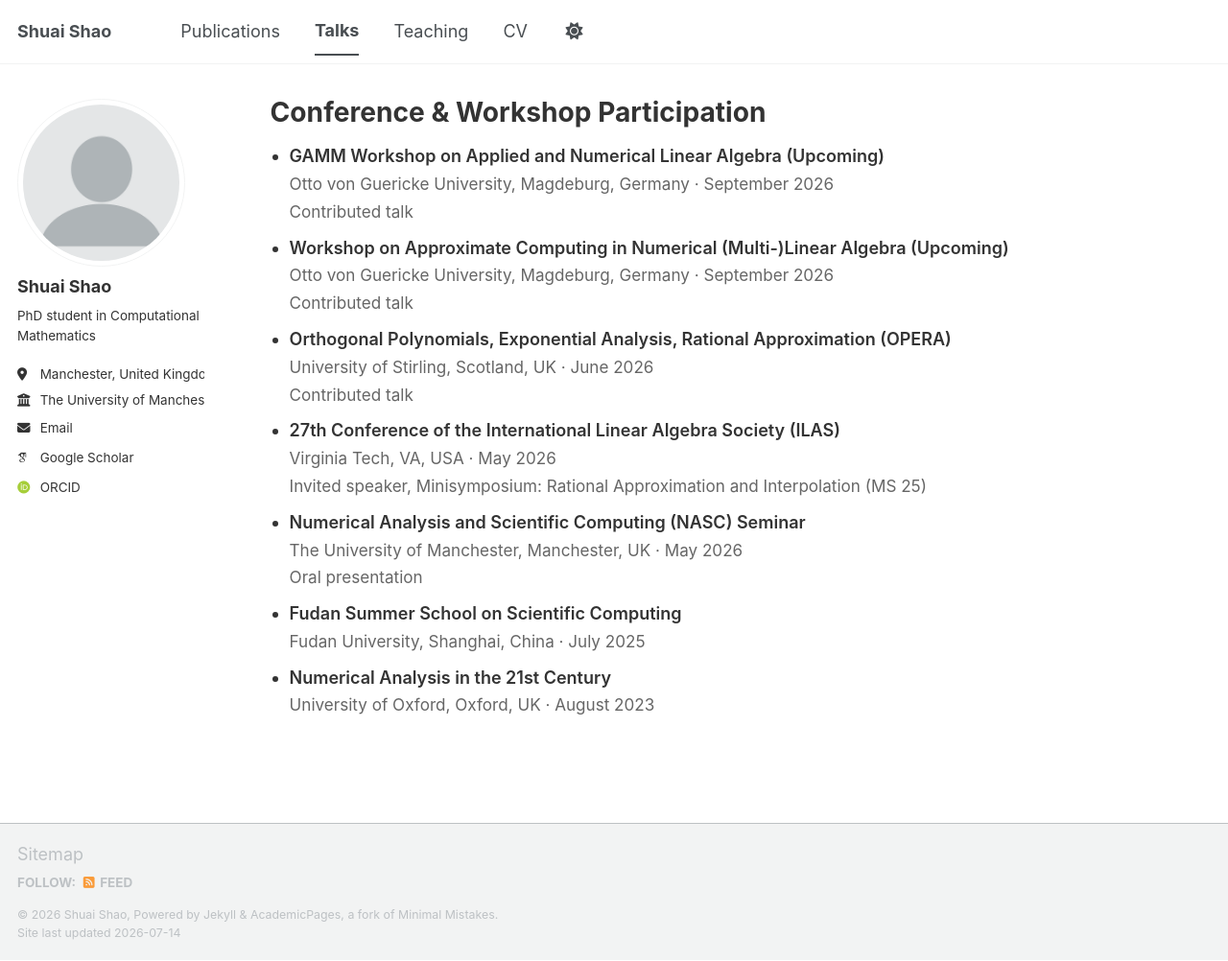
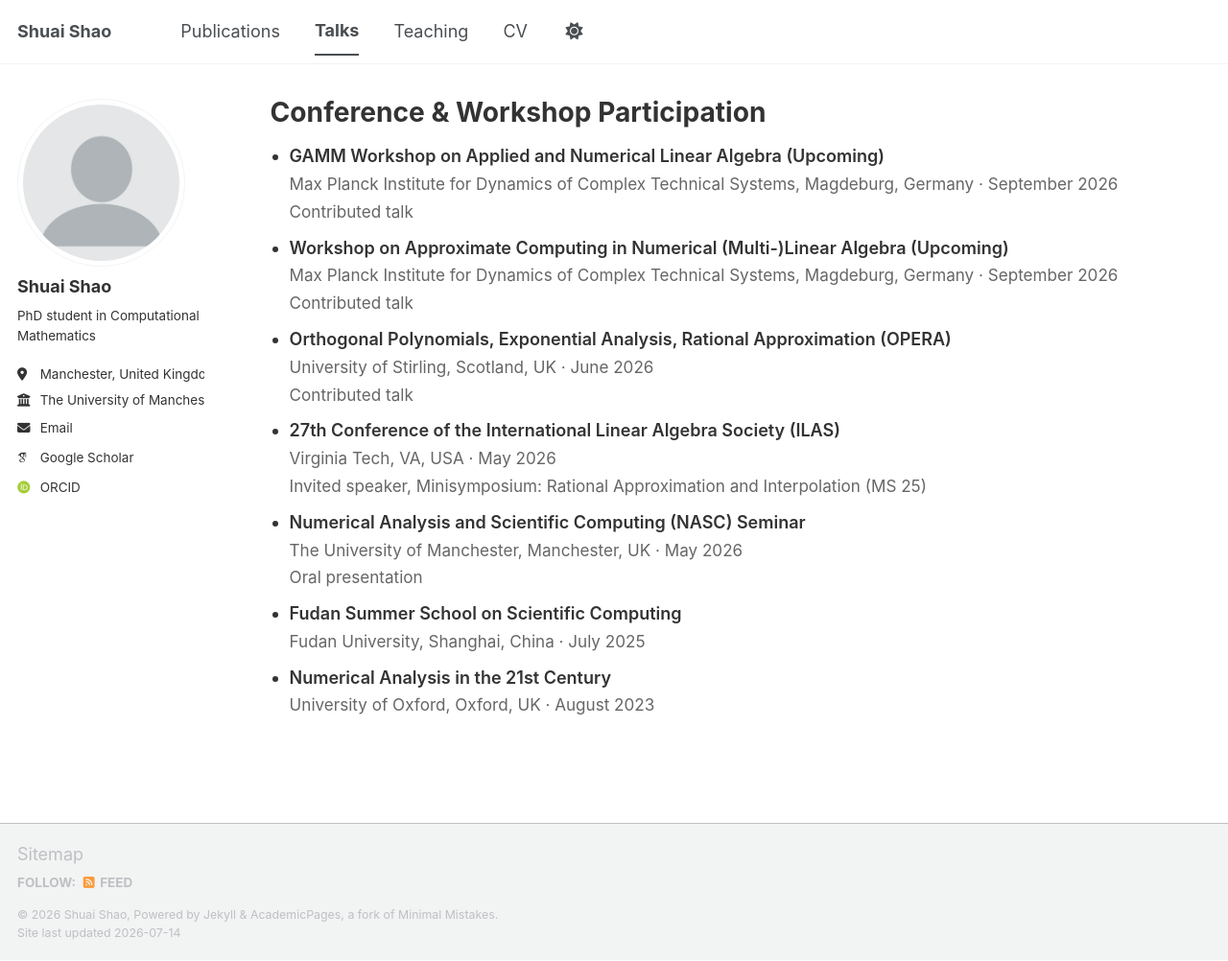
Before and after one commit to ShuaiShao-1203/ShuaiShao-1203.github.io, a Jekyll site: the page built from _pages/talks.html, in a window 1280 px wide and 1002 px high. Shown: the whole window at 96% size. Built offline with Jekyll 4.4.1, drawn with Linux system fonts in a browser that asks for light colours; some web fonts are replaced; a script bundle is joined from its source files by our own code; library files that are not in the unit come from our copies.

Commit message:
Update talks.html

```diff
--- a/_pages/talks.html
+++ b/_pages/talks.html
@@ -33,13 +33,13 @@ author_profile: true
 <ul>
   <li>
     <span class="title">GAMM Workshop on Applied and Numerical Linear Algebra (Upcoming)</span><br>
-    <span class="meta">Otto von Guericke University, Magdeburg, Germany · September 2026 </span><br>
+    <span class="meta">Max Planck Institute for Dynamics of Complex Technical Systems, Magdeburg, Germany · September 2026 </span><br>
     <span class="meta">Contributed talk</span>
   </li>
 
   <li>
     <span class="title">Workshop on Approximate Computing in Numerical (Multi-)Linear Algebra (Upcoming)</span><br>
-    <span class="meta">Otto von Guericke University, Magdeburg, Germany · September 2026 </span><br>
+    <span class="meta">Max Planck Institute for Dynamics of Complex Technical Systems, Magdeburg, Germany · September 2026 </span><br>
     <span class="meta">Contributed talk</span>
   </li>
 
```
